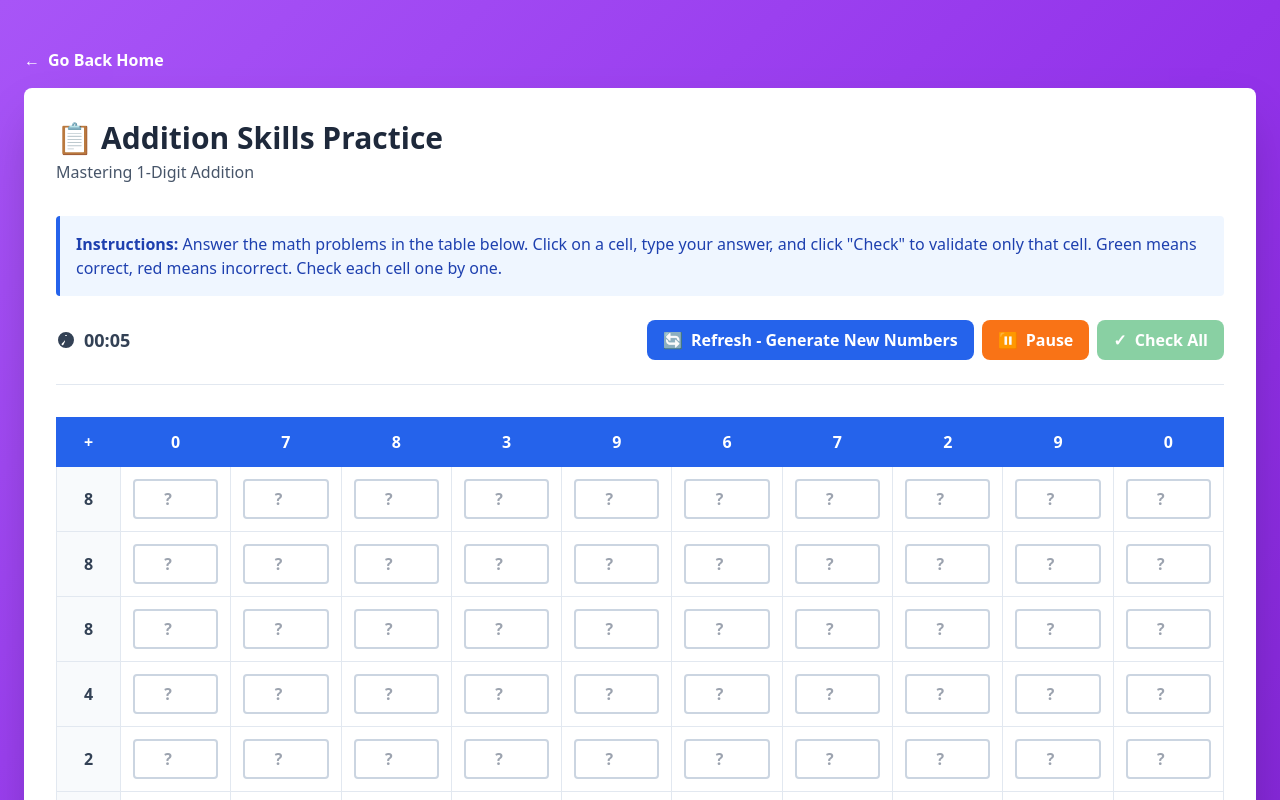
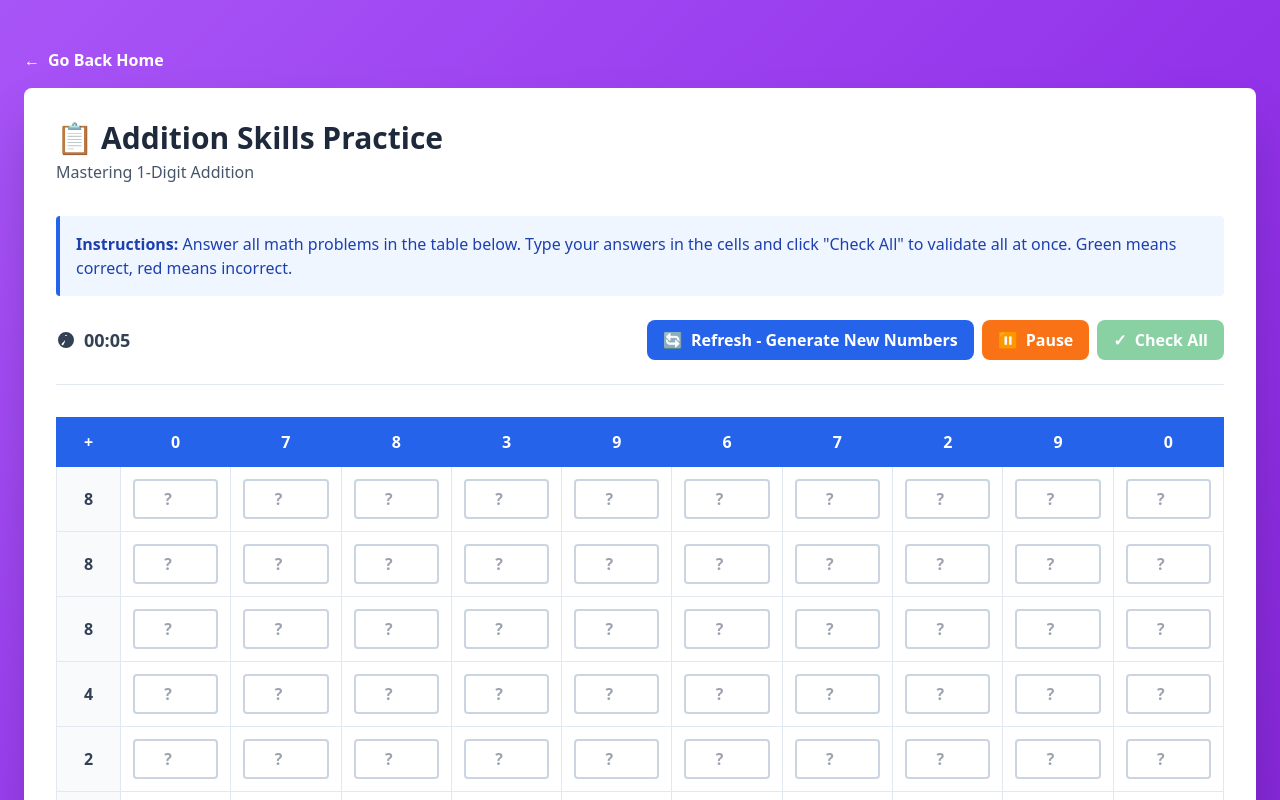
Before and after one commit to DevMohit7049/mathmastery, a React (Vite) app: page /practice/1/digits/1/count/1 in a window 1280 px wide. Shown: the top 800 px of the page. Built offline with nearby package versions, Linux system fonts and the light colour scheme.

Commit message:
completionId: cgen-50d0c142b65d4bcbbb9af4c9d1485bb9
cgen-50d0c142b65d4bcbbb9af4c9d1485bb9

```diff
--- a/client/pages/Practice.tsx
+++ b/client/pages/Practice.tsx
@@ -267,10 +267,9 @@ export default function Practice() {
           <div className="mb-4 sm:mb-6 lg:mb-8 pb-4 sm:pb-6 lg:pb-6 border-b border-slate-200">
             <div className="bg-blue-50 border-l-4 border-blue-600 p-2 sm:p-3 lg:p-4 mb-3 sm:mb-4 lg:mb-6 rounded">
               <p className="text-blue-800 text-xs sm:text-sm lg:text-base leading-relaxed">
-                <strong>Instructions:</strong> Answer the math problems in the
-                table below. Click on a cell, type your answer, and click
-                "Check" to validate only that cell. Green means correct, red
-                means incorrect. Check each cell one by one.
+                <strong>Instructions:</strong> Answer all math problems in the
+                table below. Type your answers in the cells and click "Check All"
+                to validate all at once. Green means correct, red means incorrect.
               </p>
             </div>
 
```
